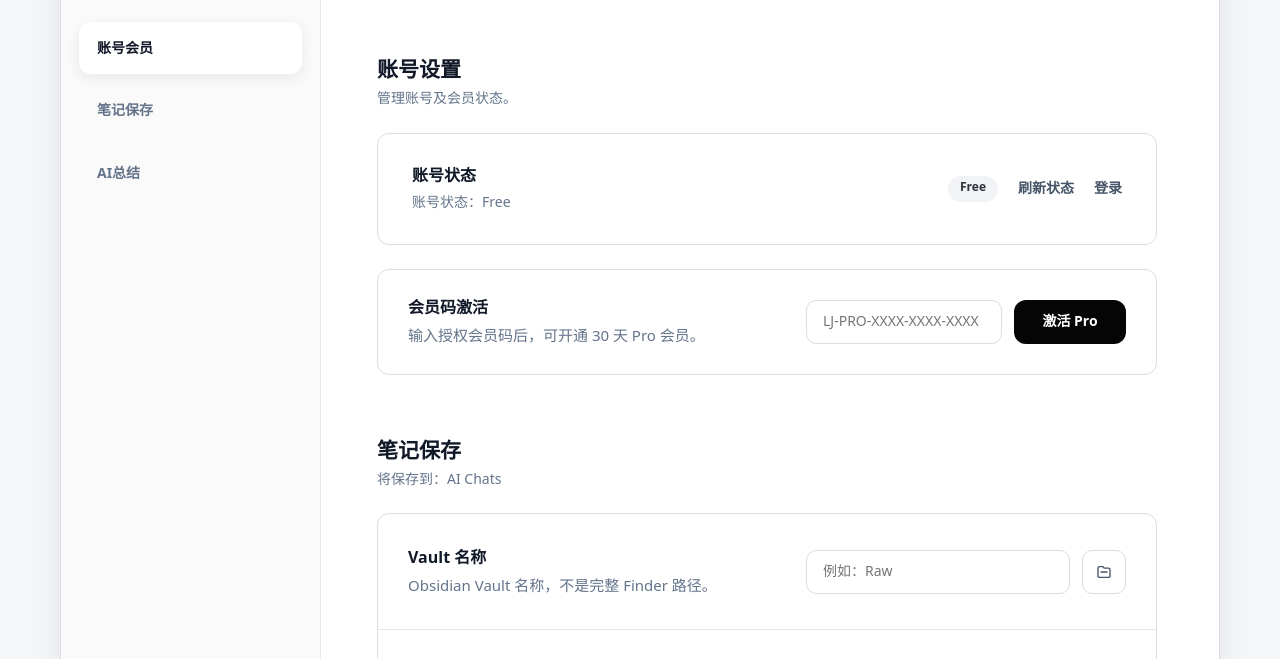
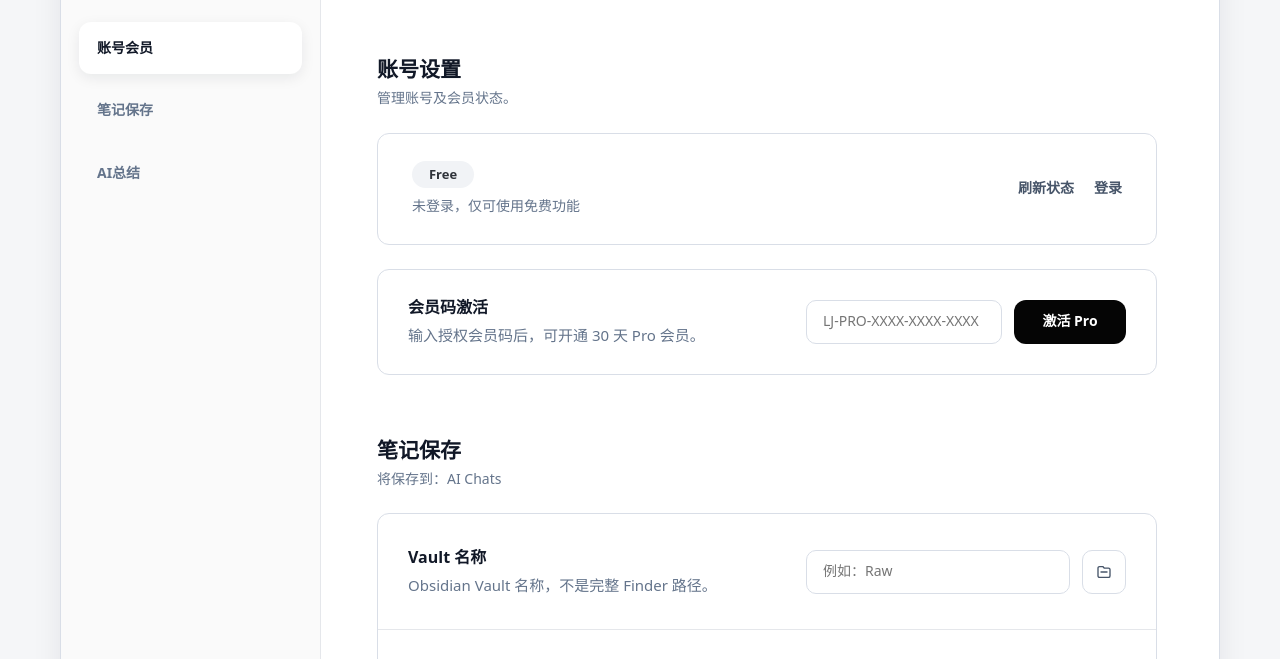
Before and after one commit to Vincentsun1977/liaoji, a browser extension: page options.html in a window 1280 px wide. Shown: the part 89-748 px from the top of the page. Drawn offline with Linux system fonts and the light colour scheme.

Commit message:
Simplify account status card

```diff
--- a/options.html
+++ b/options.html
@@ -39,12 +39,11 @@
             </div>
 
             <div class="account-card">
-              <div>
-                <strong>账号状态</strong>
-                <span id="account-status">正在读取账号状态</span>
+              <div class="account-state">
+                <span id="account-status" class="account-status-badge">Free</span>
+                <p id="account-status-note">当前为免费账号</p>
               </div>
               <div class="account-actions">
-                <span id="plan-badge" class="plan-badge is-free">Free</span>
                 <button id="refresh-membership-button" class="link-button" type="button">刷新状态</button>
                 <button id="login-button" class="link-button" type="button">重新登录</button>
                 <button id="logout-button" class="link-button muted" type="button" hidden>退出</button>
--- a/src/options.css
+++ b/src/options.css
@@ -186,7 +186,7 @@ h2 {
 
 .group-heading p,
 .setting-row p,
-.account-card span:not(.plan-badge) {
+.account-card p {
   color: var(--muted);
 }
 
@@ -206,9 +206,10 @@ h2 {
   padding: 26px 34px;
 }
 
-.account-card > div:first-child {
+.account-state {
   display: grid;
-  gap: 5px;
+  gap: 8px;
+  justify-items: start;
 }
 
 .account-card strong,
@@ -240,6 +241,34 @@ h2 {
 }
 
 .plan-badge.is-free {
+  color: #2f333a;
+}
+
+.account-status-badge {
+  min-width: 62px;
+  border-radius: 999px;
+  padding: 7px 14px;
+  background: var(--soft);
+  color: #2f333a;
+  font-size: 13px;
+  font-weight: 900;
+  line-height: 1;
+  text-align: center;
+}
+
+.account-status-badge.is-pro {
+  background: linear-gradient(135deg, rgba(244, 63, 134, 0.12), rgba(124, 58, 237, 0.12));
+  color: transparent;
+}
+
+.account-status-badge.is-pro::before {
+  background: linear-gradient(135deg, var(--pink), var(--purple));
+  background-clip: text;
+  color: transparent;
+  content: "Pro";
+}
+
+.account-status-badge.is-free {
   color: #2f333a;
 }
 
--- a/src/options.js
+++ b/src/options.js
@@ -12,7 +12,7 @@
   const targetPreview = document.getElementById('target-preview');
   const statusText = document.getElementById('status-text');
   const accountStatus = document.getElementById('account-status');
-  const planBadge = document.getElementById('plan-badge');
+  const accountStatusNote = document.getElementById('account-status-note');
   const aiStatusBadge = document.getElementById('ai-status-badge');
   const refreshMembershipButton = document.getElementById('refresh-membership-button');
   const loginButton = document.getElementById('login-button');
@@ -127,11 +127,11 @@
     const isPro = Boolean(membership.pro);
     const isLoggedIn = Boolean(membership.authenticated || membership.status !== 'anonymous');
 
-    planBadge.textContent = isPro ? '' : 'Free';
-    planBadge.className = `plan-badge ${isPro ? 'is-pro' : 'is-free'}`;
-    planBadge.title = isPro ? 'Pro 会员' : 'Free 账号';
-
-    accountStatus.textContent = `账号状态：${isPro ? 'Pro' : 'Free'}`;
+    accountStatus.textContent = isPro ? 'Pro' : 'Free';
+    accountStatus.className = `account-status-badge ${isPro ? 'is-pro' : 'is-free'}`;
+    accountStatusNote.textContent = isLoggedIn
+      ? (isPro ? '已激活会员能力' : '当前为免费账号')
+      : '未登录，仅可使用免费功能';
     aiStatusBadge.textContent = isPro ? '已激活' : '未激活';
     aiStatusBadge.className = `status-badge ${isPro ? 'is-active' : 'is-inactive'}`;
 
```
